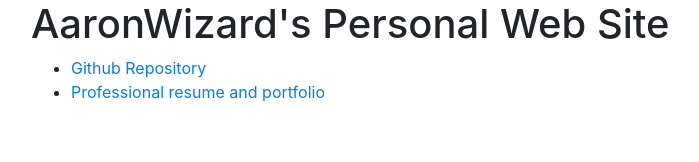
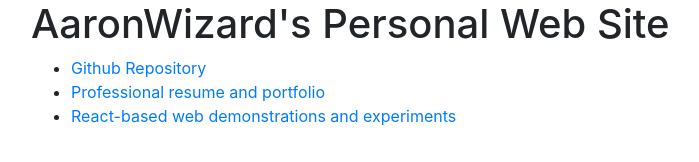
Before and after one commit to AaronWizard/aaronwizard.github.io, a plain HTML site: page index.html in a window 1280 px wide. Shown: the whole page, without its empty margins (54-753 px from the left). Drawn offline with nearby package versions, Linux system fonts and the light colour scheme.

Commit message:
Added link to webtoys

```diff
--- a/index.html
+++ b/index.html
@@ -15,6 +15,9 @@
 				<li>
 					<a href="portfolio">Professional resume and portfolio</a>
 				</li>
+				<li>
+					<a href="webtoys">React-based web demonstrations and experiments</a>
+				</li>
 			</ul>
 		</div>
 	</body>
```
